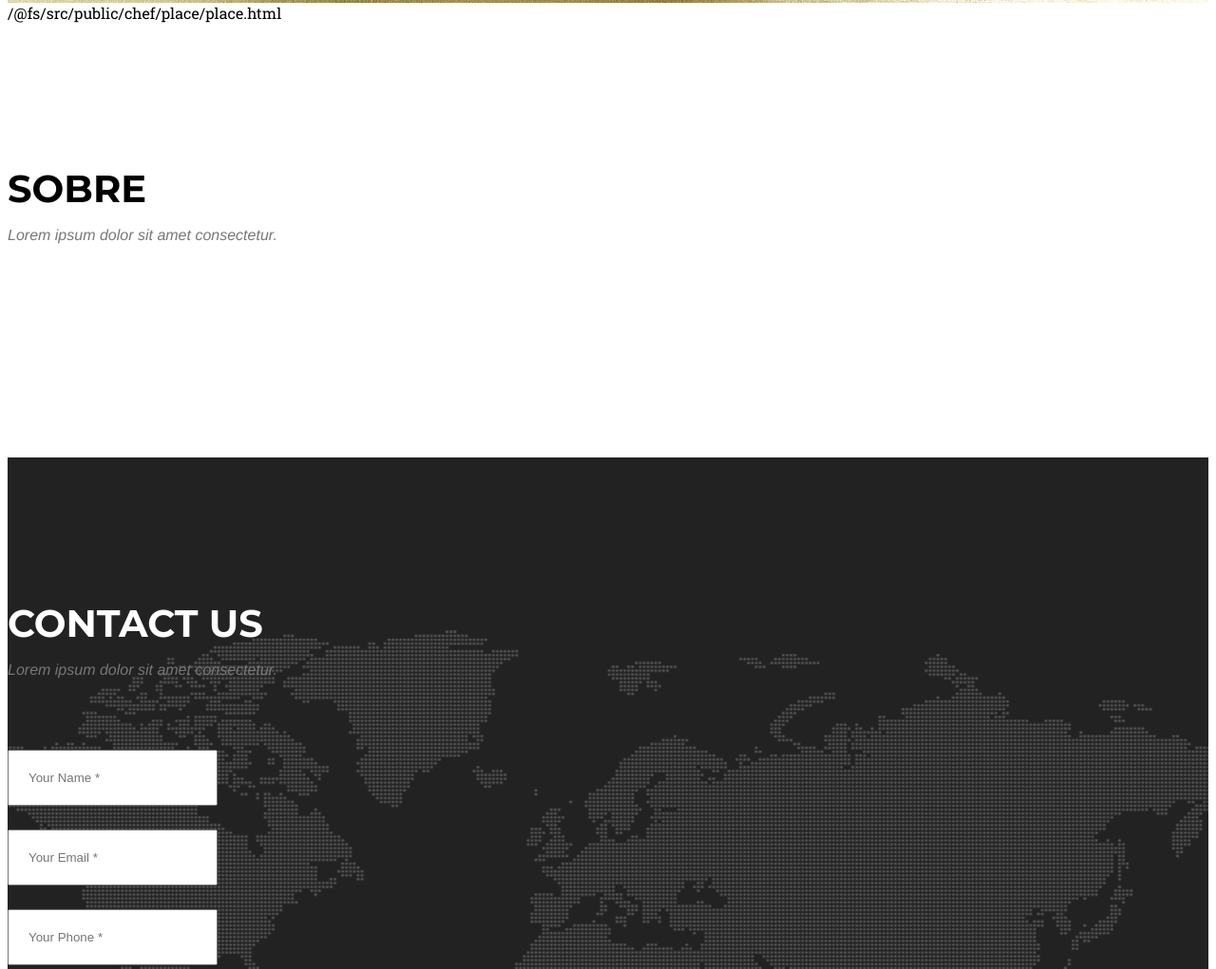
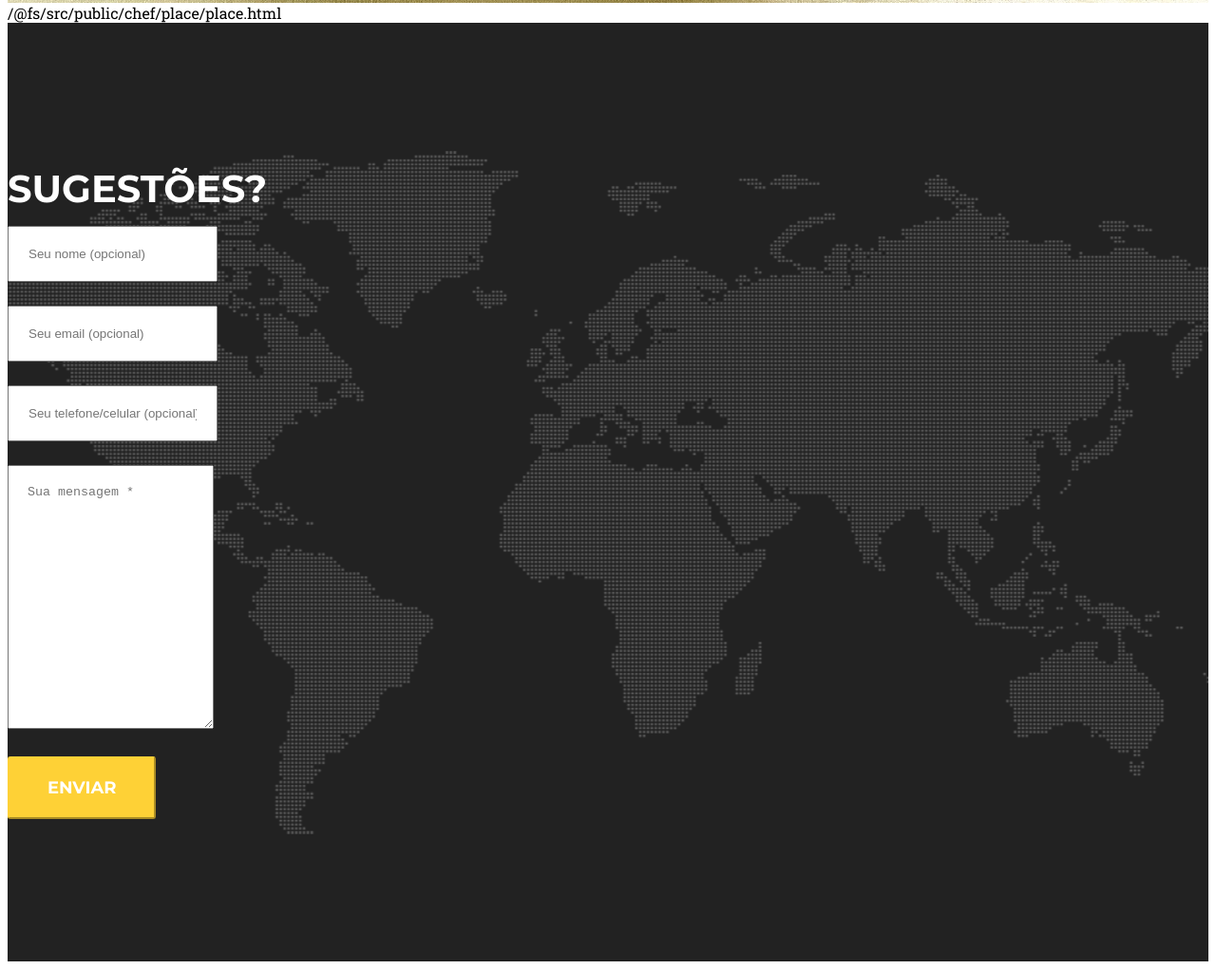
Before and after one commit to rafoli/chef-zee, a website built with webpack: page public/index.html in a window 1280 px wide. Shown: the part 976-1997 px from the top of the page at 95% size. Built offline with nearby package versions, Linux system fonts and the light colour scheme; some packages are replaced by stand-ins of ours; a web font is replaced by a local one.

Commit message:
Remove unused content

```diff
--- a/public/index.html
+++ b/public/index.html
@@ -102,25 +102,12 @@
 
     <div ui-view></div>
 
-    <!-- About Section -->
-    <section id="about">
-        <div class="container">
-            <div class="row">
-                <div class="col-lg-12 text-center">
-                    <h2 class="section-heading">Sobre</h2>
-                    <h3 class="section-subheading text-muted">Lorem ipsum dolor sit amet consectetur.</h3>
-                </div>
-            </div>
-        </div>
-    </section>
-
     <!-- Contact Section -->
     <section id="contact">
         <div class="container">
             <div class="row">
                 <div class="col-lg-12 text-center">
-                    <h2 class="section-heading">Contact Us</h2>
-                    <h3 class="section-subheading text-muted">Lorem ipsum dolor sit amet consectetur.</h3>
+                    <h2 class="section-heading">Sugestões?</h2>
                 </div>
             </div>
             <div class="row">
@@ -129,28 +116,28 @@
                         <div class="row">
                             <div class="col-md-6">
                                 <div class="form-group">
-                                    <input type="text" class="form-control" placeholder="Your Name *" id="name" required data-validation-required-message="Please enter your name.">
+                                    <input type="text" class="form-control" placeholder="Seu nome (opcional)" id="name" required data-validation-required-message="Please enter your name.">
                                     <p class="help-block text-danger"></p>
                                 </div>
                                 <div class="form-group">
-                                    <input type="email" class="form-control" placeholder="Your Email *" id="email" required data-validation-required-message="Please enter your email address.">
+                                    <input type="email" class="form-control" placeholder="Seu email (opcional)" id="email" required data-validation-required-message="Please enter your email address.">
                                     <p class="help-block text-danger"></p>
                                 </div>
                                 <div class="form-group">
-                                    <input type="tel" class="form-control" placeholder="Your Phone *" id="phone" required data-validation-required-message="Please enter your phone number.">
+                                    <input type="tel" class="form-control" placeholder="Seu telefone/celular (opcional)" id="phone" required data-validation-required-message="Please enter your phone number.">
                                     <p class="help-block text-danger"></p>
                                 </div>
                             </div>
                             <div class="col-md-6">
                                 <div class="form-group">
-                                    <textarea class="form-control" placeholder="Your Message *" id="message" required data-validation-required-message="Please enter a message."></textarea>
+                                    <textarea class="form-control" placeholder="Sua mensagem *" id="message" required data-validation-required-message="Please enter a message."></textarea>
                                     <p class="help-block text-danger"></p>
                                 </div>
                             </div>
                             <div class="clearfix"></div>
                             <div class="col-lg-12 text-center">
                                 <div id="success"></div>
-                                <button type="submit" class="btn btn-xl">Send Message</button>
+                                <button type="submit" class="btn btn-xl">Enviar</button>
                             </div>
                         </div>
                     </form>
@@ -163,7 +150,7 @@
         <div class="container">
             <div class="row">
                 <div class="col-md-4">
-                    <span class="copyright">Copyright &copy; Istto 2016</span>
+                    <span class="copyright">Copyright &copy; istto 2016</span>
                 </div>
                 <div class="col-md-4">
                     <ul class="list-inline social-buttons">
```
